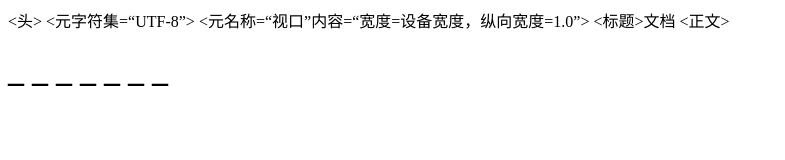
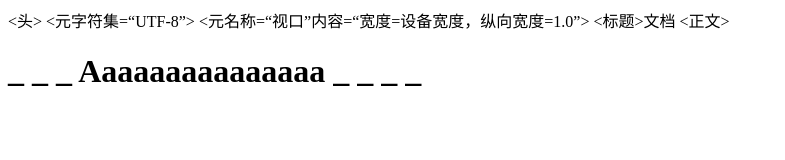
Before and after one commit to a128d/geranw, a plain HTML site: page new.html in a window 1280 px wide. Shown: the whole page, without its empty margins (0-785 px from the left). Drawn offline with Linux system fonts and the light colour scheme.

Commit message:
Update new.html

```diff
--- a/new.html
+++ b/new.html
@@ -1,5 +1,5 @@
 <!DOCTYPE html>
-<html lang = “en”  >
+<html lang = “en”   >
 <头>
     <元字符集=“UTF-8”>
     <元名称=“视口”内容=“宽度=设备宽度，纵向宽度=1.0”>
@@ -7,7 +7,7 @@
 </头>
 <正文>
     <h1> _ _ _
-
+      Aaaaaaaaaaaaaaa
     </ h1 > _ _
 </正文>
 </html> _ _
```
